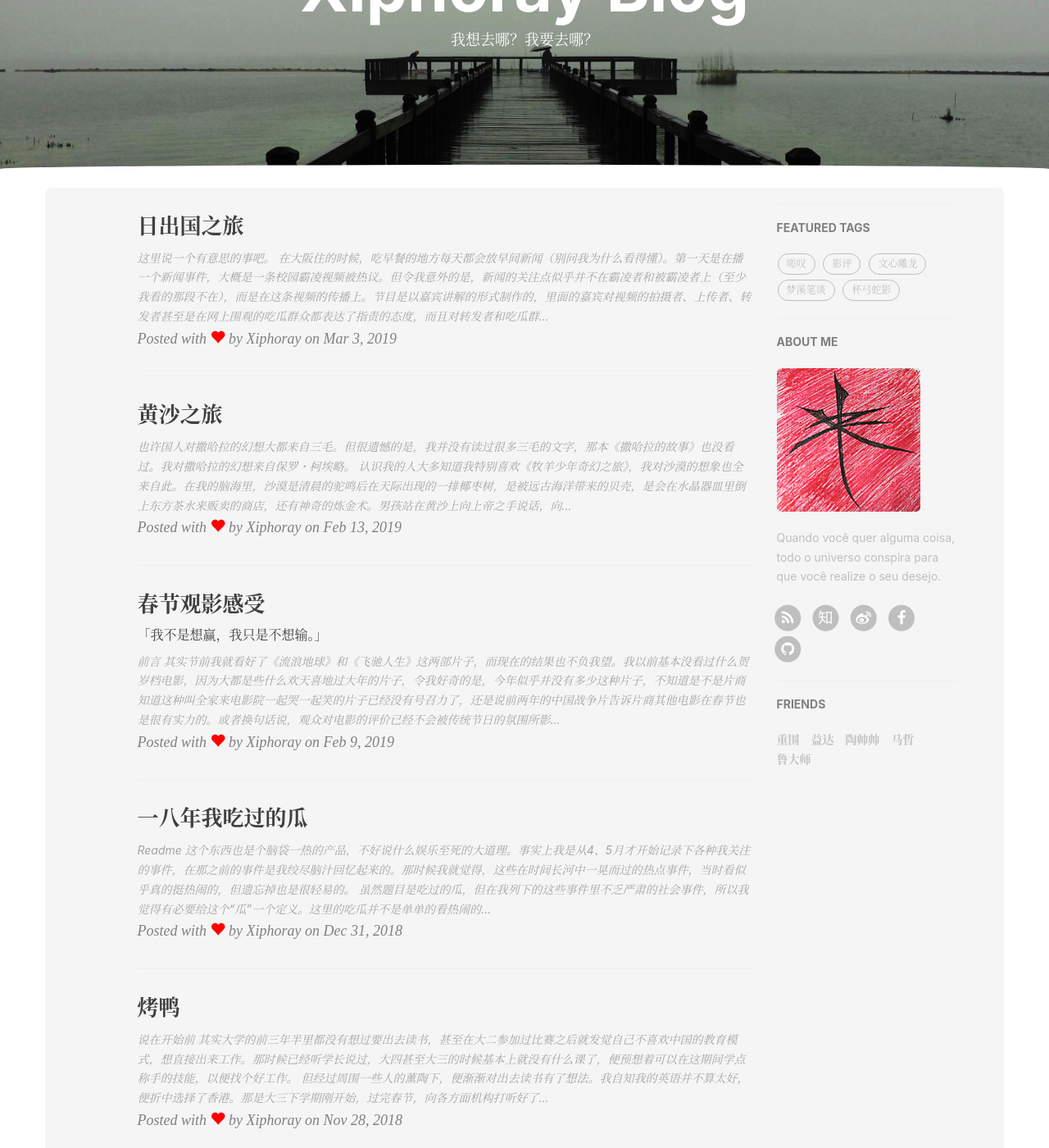
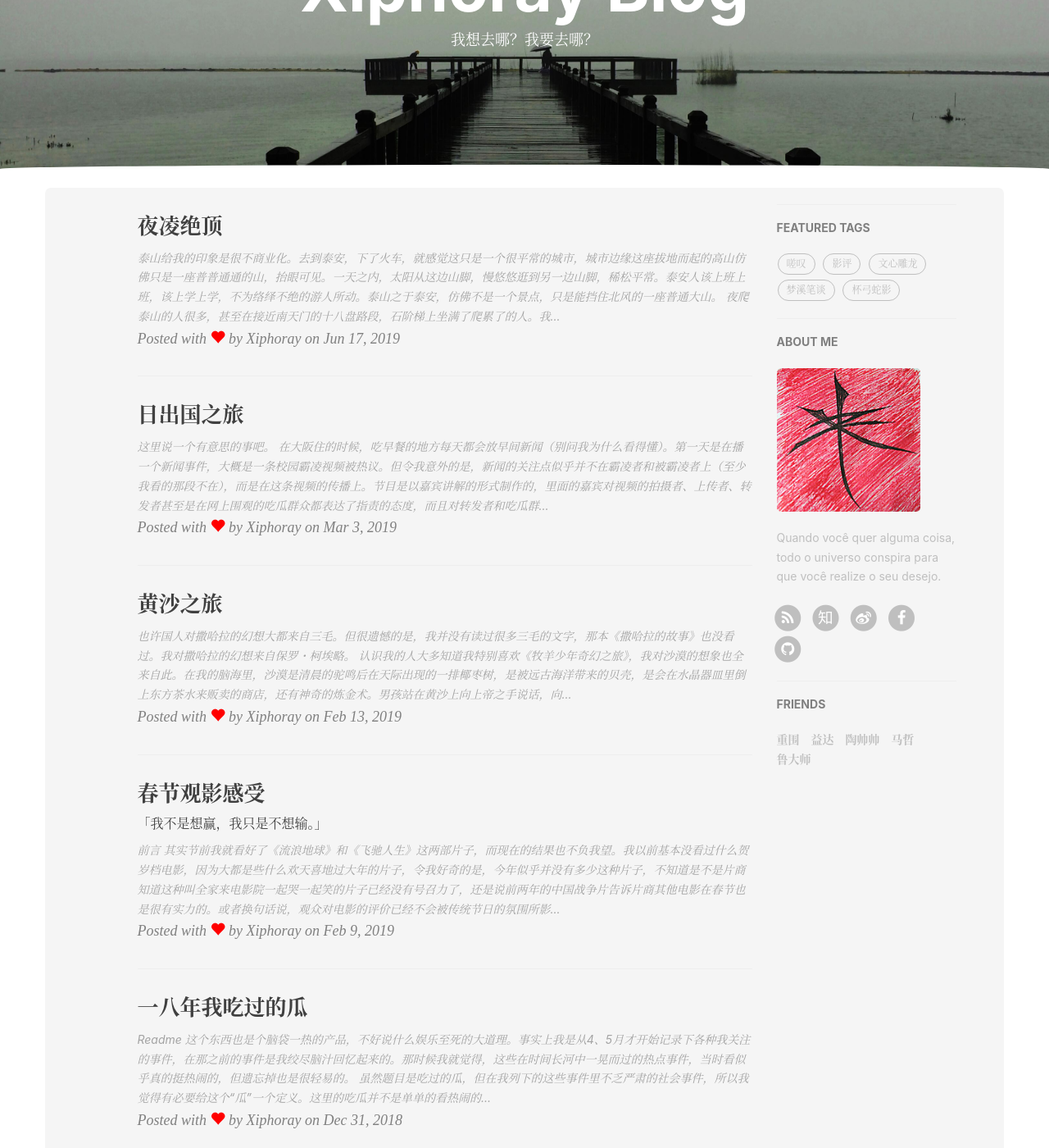
Before and after one commit to Xiphoray/Xiphoray.github.io, a Jekyll site: the page built from index.html, in a window 1280 px wide and 1400 px high, scrolled down 209 px. Shown: the whole window at 82% size. Built offline with Jekyll 4.4.1, drawn with Linux system fonts in a browser that asks for light colours; the list of posts is cut into pages by our own code; comment, search, counter and statistics services are not loaded; some of the changed text lies outside the part shown.

Commit message:
post of tai mountain

```diff
--- /dev/null
+++ b/_posts/2019-06-17-ye.md
@@ -0,0 +1,36 @@
+---
+layout:     post
+title:      "夜凌绝顶"
+subtitle:
+date:       2019-06-17 10:28:14
+author:     "Xiphoray"
+header-img: "img/2019-06-17-ye/head.jpg"
+catalog: false
+tags:
+    - 杯弓蛇影
+---
+
+
+泰山给我的印象是很不商业化。去到泰安，下了火车，就感觉这只是一个很平常的城市，城市边缘这座拔地而起的高山仿佛只是一座普普通通的山，抬眼可见。一天之内，太阳从这边山脚，慢悠悠逛到另一边山脚，稀松平常。泰安人该上班上班，该上学上学，不为络绎不绝的游人所动。泰山之于泰安，仿佛不是一个景点，只是能挡住北风的一座普通大山。
+
+夜爬泰山的人很多，甚至在接近南天门的十八盘路段，石阶梯上坐满了爬累了的人。我在十点半从红门开始向上爬，十二点到达中天门，歇了一个半小时，继续往上爬，四点左右到达瞻鲁台。据说玉皇顶才是观日出的最佳地点，但我看着人实在是太多了，便转向了瞻鲁台，还很讨巧地找到了一个既没有风也很少人的观日点，拍下了到目前未知我最喜欢的一段日出。
+
+
+
+<Br/>
+<Br/>
+
+<iframe id="vedio"  class="center-block" src="//player.bilibili.com/player.html?aid=56177558&cid=98191547&page=1" scrolling="no" border="0" frameborder="no" framespacing="0" allowfullscreen="true"> </iframe>
+
+<Br/>
+<Br/>
+
+
+<style>
+	@media only screen and (min-width: 599px){
+			#vedio {
+				height: -webkit-fill-available;
+				width: 100%;
+			}
+		}
+</style>
```
Also changed, not shown: _posts/2019-02-13-huang.md (+1 -1 lines), _posts/2019-03-03-ri.md (+1 -1 lines), img/2019-06-17-ye/head.jpg (added).
